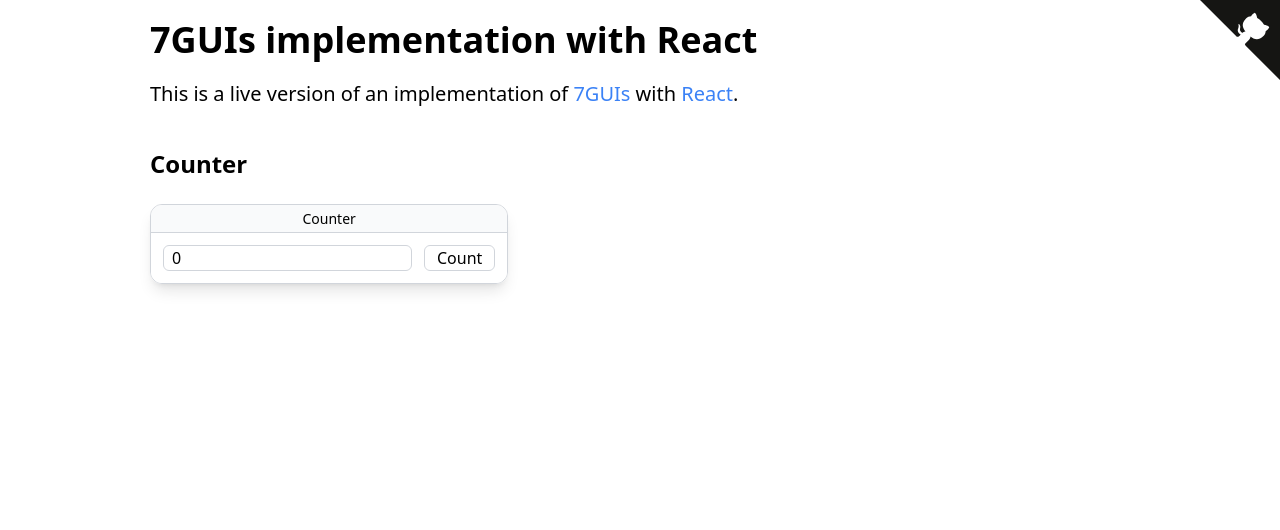
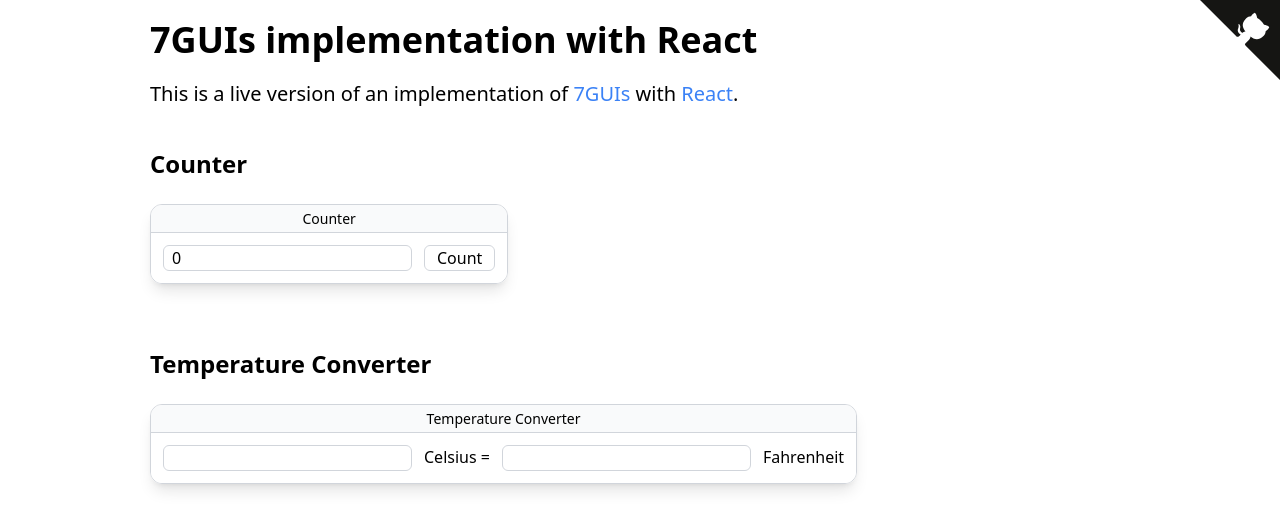
Before and after one commit to YaoweiZou/7guis-react, a React (Vite) app: page / in a window 1280 px wide. Shown: the top 530 px of the page. Built offline with nearby package versions, Linux system fonts and the light colour scheme.

Commit message:
create TemperatureConverter

```diff
--- a/src/App.tsx
+++ b/src/App.tsx
@@ -1,11 +1,16 @@
 import GUISection from "@/components/GUISection";
 import Counter from "@/components/guis/Counter";
+import TemperatureConverter from "@/components/guis/TemperatureConverter";
 
 function App() {
   const guis = [
     {
       title: "Counter",
       component: Counter
+    },
+    {
+      title: "Temperature Converter",
+      component: TemperatureConverter
     }
   ];
   return (
--- /dev/null
+++ b/src/components/guis/TemperatureConverter/index.tsx
@@ -0,0 +1,54 @@
+import Input from "@/components/Input";
+import { useState } from "react";
+
+export default function TemperatureConverter() {
+  const [celsius, setCelsius] = useState<string>("");
+  const [fahrenheit, setFahrenheit] = useState<string>("");
+
+  function convertCelsiusToFahrenheit(celsius: number) {
+    return (celsius * 9) / 5 + 32;
+  }
+
+  function convertFahrenheitToCelsius(fahrenheit: number) {
+    return ((fahrenheit - 32) * 5) / 9;
+  }
+
+  function handleCelsiusChange(value: string) {
+    setCelsius(value);
+    const num = Number(value);
+    if (Number.isNaN(num)) {
+      return;
+    }
+    if (value.trim().length === 0) {
+      setFahrenheit("");
+    } else {
+      setFahrenheit(convertCelsiusToFahrenheit(num).toString());
+    }
+  }
+
+  function handleFahrenheitChange(value: string) {
+    setFahrenheit(value);
+    const num = Number(value);
+    if (Number.isNaN(num)) {
+      return;
+    }
+    if (value.trim().length === 0) {
+      setCelsius("");
+    } else {
+      setCelsius(convertFahrenheitToCelsius(num).toString());
+    }
+  }
+
+  return (
+    <div className="flex flex-row gap-3">
+      <Input type="string" value={celsius} onChange={e => handleCelsiusChange(e.target.value)} />
+      <p>Celsius = </p>
+      <Input
+        type="string"
+        value={fahrenheit}
+        onChange={e => handleFahrenheitChange(e.target.value)}
+      />
+      <p>Fahrenheit</p>
+    </div>
+  );
+}
```
